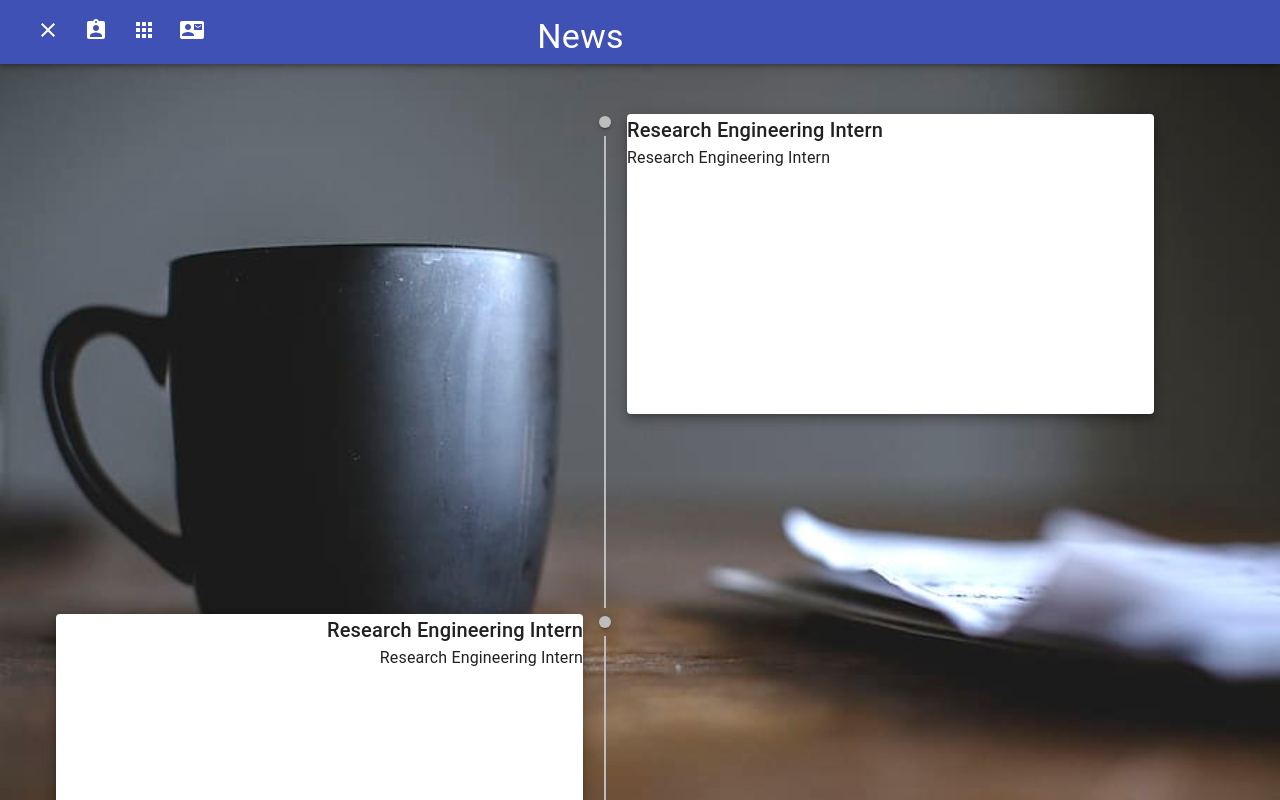
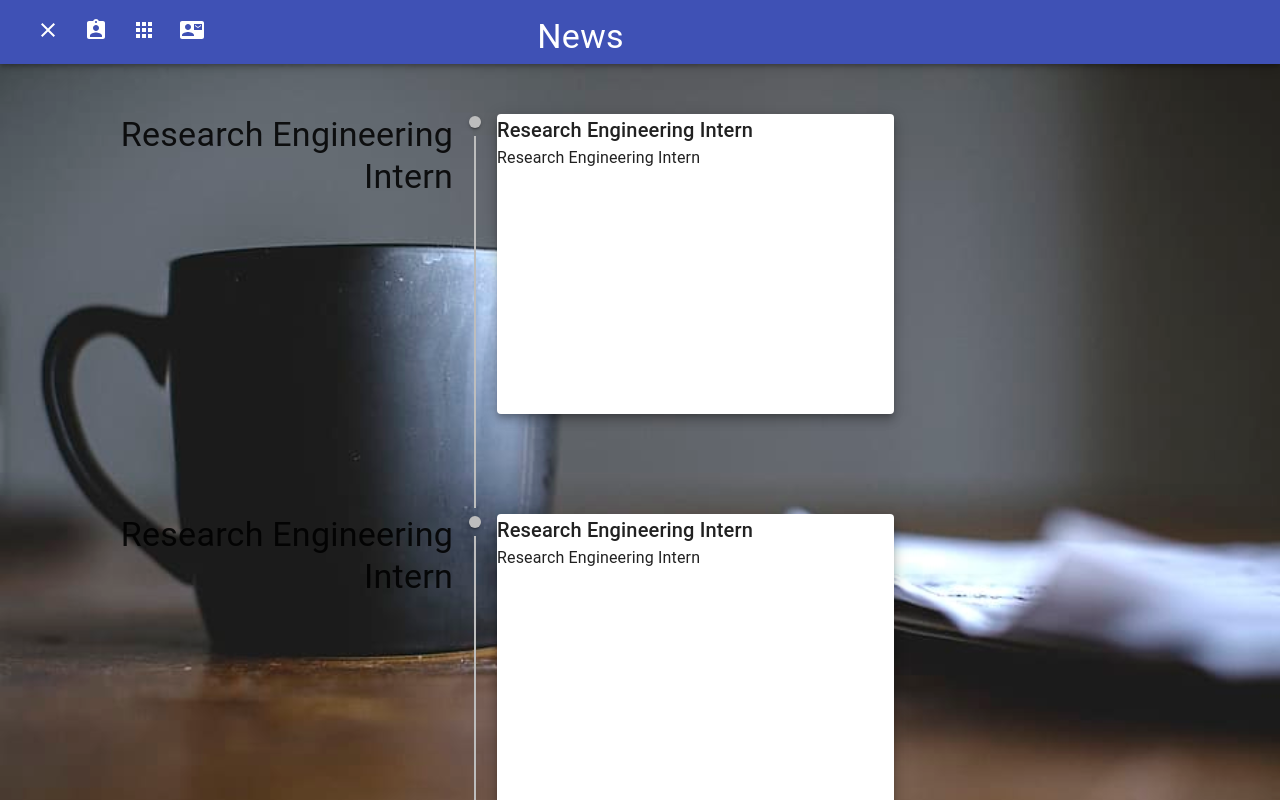
Before and after one commit to lee54bg/portfolio, a React (Create React App) app: page /about in a window 1280 px wide. Shown: the top 800 px of the page. Built offline with nearby package versions, Linux system fonts and the light colour scheme.

Commit message:
Added more Information to the Contacts page.

```diff
--- a/src/portfolio-site/About.js
+++ b/src/portfolio-site/About.js
@@ -17,6 +17,7 @@ import TimelineSeparator from '@material-ui/lab/TimelineSeparator';
 import TimelineConnector from '@material-ui/lab/TimelineConnector';
 import TimelineContent from '@material-ui/lab/TimelineContent';
 import TimelineDot from '@material-ui/lab/TimelineDot';
+import TimelineOppositeContent from '@material-ui/lab/TimelineOppositeContent';
 
 const drawerWidth = 240;
 
@@ -46,6 +47,9 @@ const useStyles = makeStyles({
   timeLineCard: {
     height: '300px',
     width: '100%',
+  },
+  timeLine: {
+    marginRight: '260px',
   }
 });
 
@@ -77,10 +81,17 @@ function About() {
 // Back to Top
   return (
     <NavBar>
-      <Timeline align="alternate">
+      <Paper className={classes.tabs}>
+
+      </Paper>
+
+      <Timeline className={classes.timeLine}>
         {timeLine.map((expItem, key) => (
           <TimelineItem key={key}>
-            <TimelineSeparator style={{height: '500px'}}>
+            <TimelineOppositeContent>
+              <Typography variant="h4">{expItem.jobTitle}</Typography>
+            </TimelineOppositeContent>
+            <TimelineSeparator style={{height: '400px', }}>
               <TimelineDot />
               <TimelineConnector />
             </TimelineSeparator>
--- a/src/portfolio-site/Contact.js
+++ b/src/portfolio-site/Contact.js
@@ -10,7 +10,7 @@ import {
   Box,
   withStyles
 } from '@material-ui/core'
-
+import { sizing } from '@material-ui/system';
 import NavBar from './NavBar.js';
 
 const useStyles = makeStyles((theme) => ({
@@ -18,8 +18,13 @@ const useStyles = makeStyles((theme) => ({
     left: "50%",
     top: "50%",
     transform: "translate(-50%, -50%)",
-    position: "absolute"
+    position: "absolute",
+    width: '500px',
   },
+  messageForm: {
+    height: '150px',
+    width: '250px'
+  }
 }));
 
 const InputField = withStyles({
@@ -69,6 +74,8 @@ const onMouseOut = event => {
   el.style.color = black;
 };
 
+// height of the TextField
+const height = 200;
 
 function Contact() {
   const classes = useStyles();
@@ -106,9 +113,17 @@ function Contact() {
           label="Message"
           variant="outlined"
           margin="dense"
-          size="large"/>
+          size="large"
+          multiline
+          /* styles the input component */
+          inputProps={{
+            style: {
+              height,
+            },
+          }}
+        />
         <br/>
-        <Button variant="outlined" fullWidth={true} endIcon={<SendIcon />}>
+        <Button variant="contained" endIcon={<SendIcon />} color="primary">
           Contact Me
         </Button>
       </Box>
--- a/src/portfolio-site/Portfolio.js
+++ b/src/portfolio-site/Portfolio.js
@@ -4,6 +4,7 @@ import NavBar from './NavBar.js';
 import { makeStyles } from '@material-ui/core/styles';
 import {
   Box,
+  Chip,
   Grid,
   Card,
   CardActionArea,
@@ -74,7 +75,7 @@ const portfolioStyle = {
   marginLeft: drawerWidth,
 };
 
-const useStyles = makeStyles({
+const useStyles = makeStyles((theme) => ({
   cardContainer: {
     width: 400,
   },
@@ -83,8 +84,15 @@ const useStyles = makeStyles({
   },
   pro: {
     color: "Yellow"
-  }
-});
+  },
+  chipArea: {
+    display: 'flex',
+    flexWrap: 'wrap',
+    '& > *': {
+      margin: theme.spacing(0.5),
+    },
+  },
+}));
 
 function Alert(props) {
   return <MuiAlert elevation={6} variant="filled" {...props} />;
@@ -141,7 +149,7 @@ function Portfolio() {
             ref={descriptionElementRef}
             tabIndex={-1}
           >
-            {[...new Array(50)]
+            {[...new Array(5)]
               .map(
                 () => `Cras mattis consectetur purus sit amet fermentum.
 Cras justo odio, dapibus ac facilisis in, egestas eget quam.
@@ -150,6 +158,11 @@ Praesent commodo cursus magna, vel scelerisque nisl consectetur et.`,
               )
               .join('\n')}
           </DialogContentText>
+          <div className={classes.chipArea}>
+            <Chip label="Basic" />
+            <Chip label="Basic" />
+            <Chip label="Basic" />
+          </div>
         </DialogContent>
         <DialogActions>
           <Button onClick={handleClose} color="primary">
```
